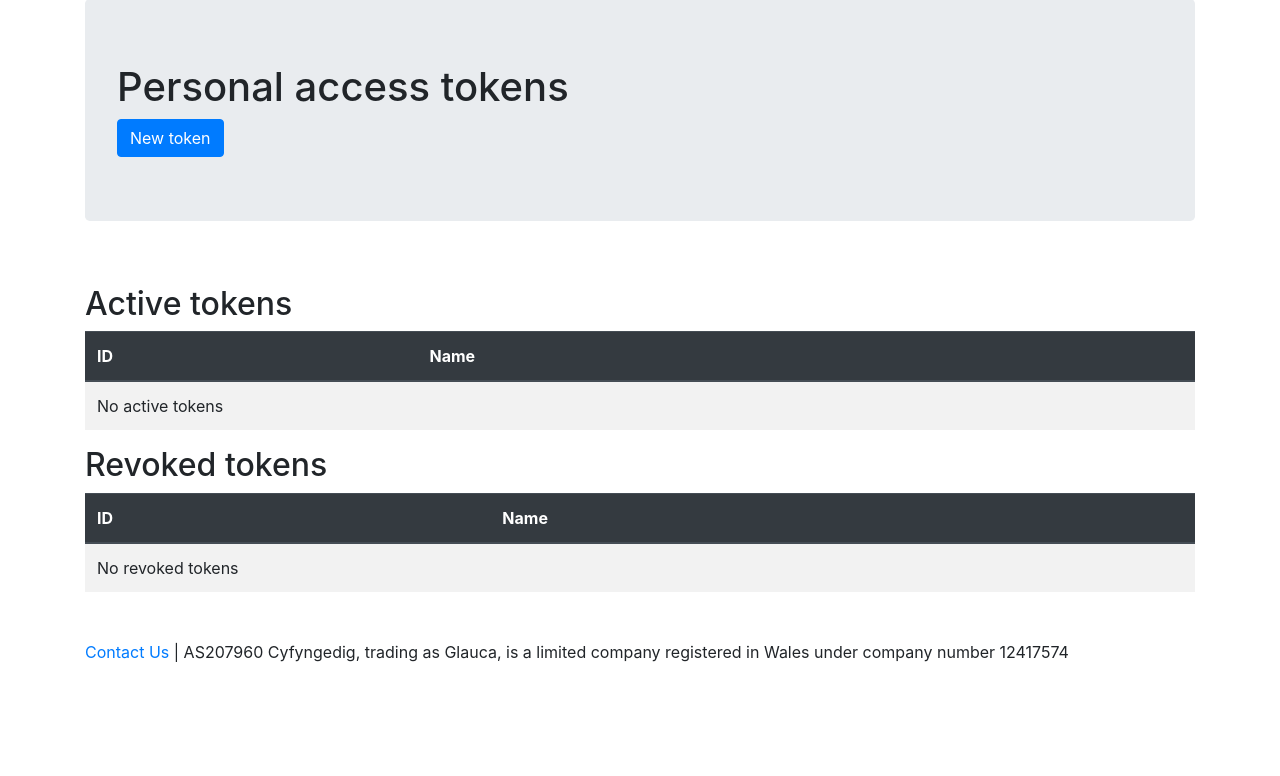
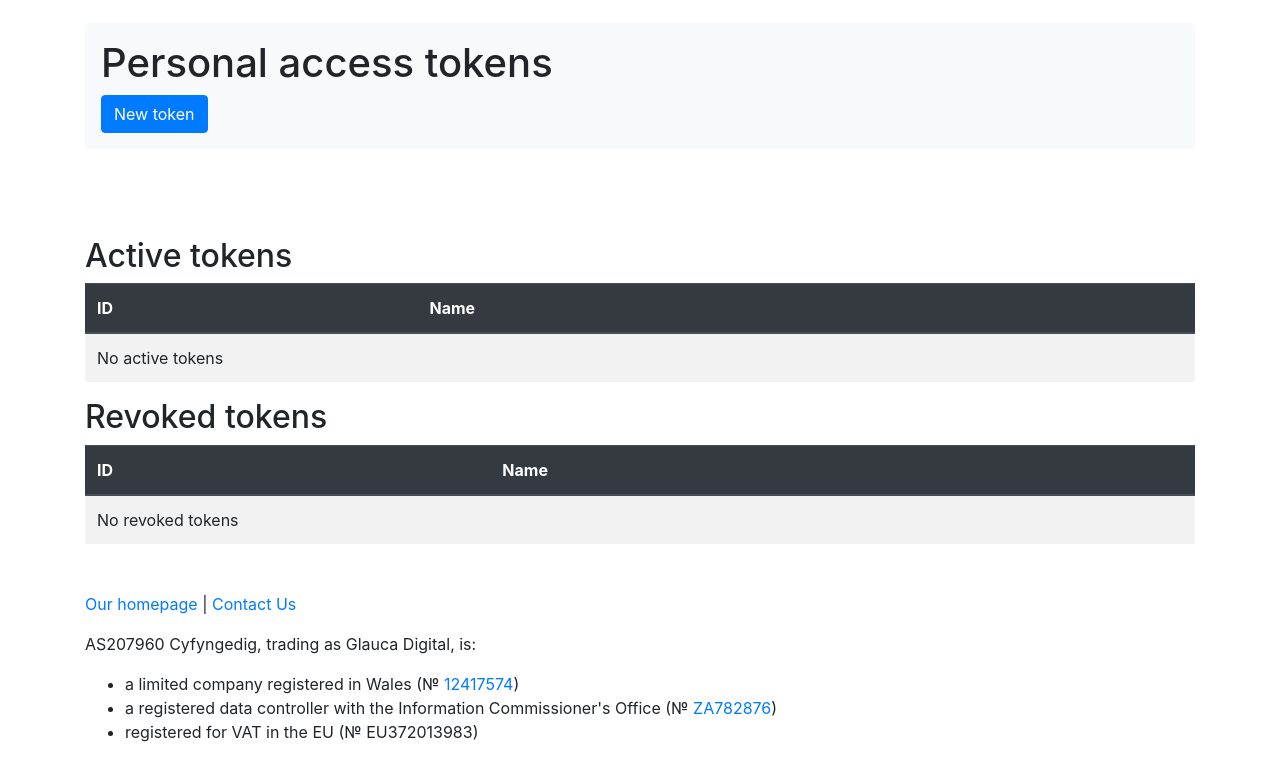
Before and after one commit to AS207960/oauth, a Django app: page /pats/ in a window 1280 px wide. Shown: the part 118-894 px from the top of the page. Before the commit the page ends 780 px from the top, so only its background shows below. Run offline with Django 3.2, Linux system fonts and the light colour scheme; the visitor is signed in with stand-in values (Sample User, id 1); data that the repository does not hold is empty; parts of the project's set-up code (start-up, migrations or seed data) failed here and were passed over; some libraries are stand-ins or nearby versions; grey boxes are pictures that could not be loaded.

Commit message:
bootstrap updates

```diff
--- a/oauth/templates/oauth/base.html
+++ b/oauth/templates/oauth/base.html
@@ -57,8 +57,26 @@
 
 <footer class="footer mt-auto py-3">
     <div class="container">
-        <span class="text-muted"><a href="https://as207960.net/contact">Contact Us</a></span> |
-        AS207960 Cyfyngedig, trading as Glauca, is a limited company registered in Wales under company number 12417574
+        <p>
+            <span class="text-muted"><a href="https://glauca.digital/">Our homepage</a></span> |
+            <span class="text-muted"><a href="https://glauca.digital/contact/">Contact Us</a></span>
+        </p>
+        <p>
+            AS207960 Cyfyngedig, trading as Glauca Digital, is:
+        </p>
+        <ul>
+            <li>
+                a limited company registered in Wales (&#x2116
+                <a href="https://find-and-update.company-information.service.gov.uk/company/12417574">12417574</a>)
+            </li>
+            <li>
+                a registered data controller with the Information Commissioner's Office (&#x2116
+                <a href="https://as207960.net/assets/docs/ico_registration.pdf">ZA782876</a>)
+            </li>
+            <li>
+                registered for VAT in the EU (&#x2116 EU372013983)
+            </li>
+        </ul>
     </div>
 </footer>
 
--- a/oauth/templates/oauth/index.html
+++ b/oauth/templates/oauth/index.html
@@ -3,7 +3,7 @@
 {% block content %}
     <section class="stripe">
         <div class="container py-3">
-            <div class="jumbotron my-0">
+            <div class="bg-light p-3 rounded my-4 my-0">
                 <h1 class="display-4">AS207960 Developers</h1>
                 <hr>
                 <h1>My clients</h1>
--- a/oauth/templates/oauth/personal_tokens.html
+++ b/oauth/templates/oauth/personal_tokens.html
@@ -3,7 +3,7 @@
 {% block content %}
     <section class="stripe">
         <div class="container py-3">
-            <div class="jumbotron my-0">
+            <div class="bg-light p-3 rounded my-4 my-0">
                 <h1>Personal access tokens</h1>
                 <div class="btn-group">
                     <a href="{% url 'create_pat' %}" class="btn btn-primary">New token</a>
```
